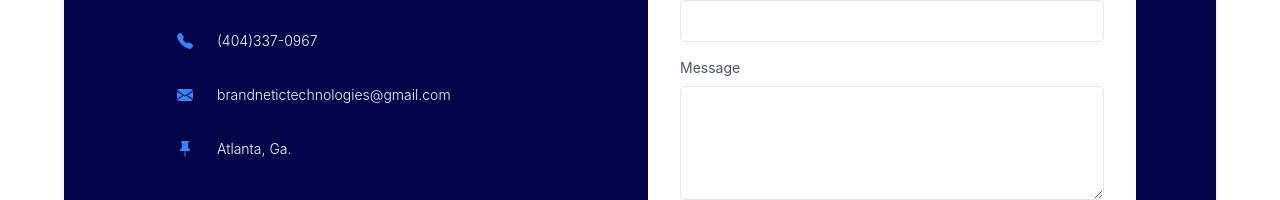
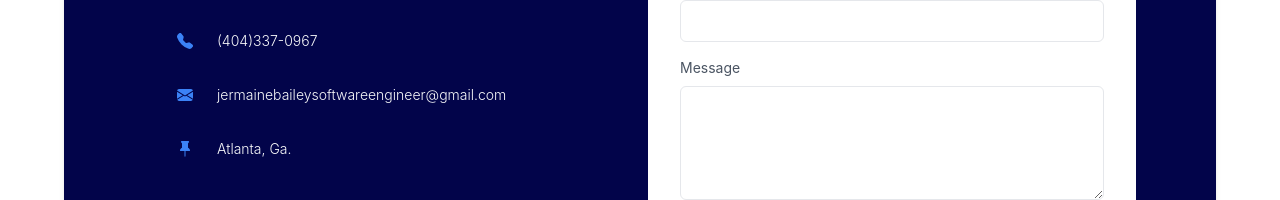
Before and after one commit to Jermaine-rbg/Jermaine_FunPortfolio, a Next.js app: page /contact in a window 1280 px wide. Shown: the part 598-798 px from the top of the page. Built offline with nearby package versions, Linux system fonts and the light colour scheme.

Commit message:
Updated Email

```diff
--- a/constants/data.js
+++ b/constants/data.js
@@ -3,7 +3,7 @@ const userData = {
   name: "Jermaine Bailey",
   designation: "Full-Stack Developer",
   avatarUrl: "/Portfoliopic.jpeg",
-  email: "brandnetictechnologies@gmail.com",
+  email: "jermainebaileysoftwareengineer@gmail.com",
   phone: "(404)337-0967",
   address: "Atlanta, Ga.",
   projects: [
```
